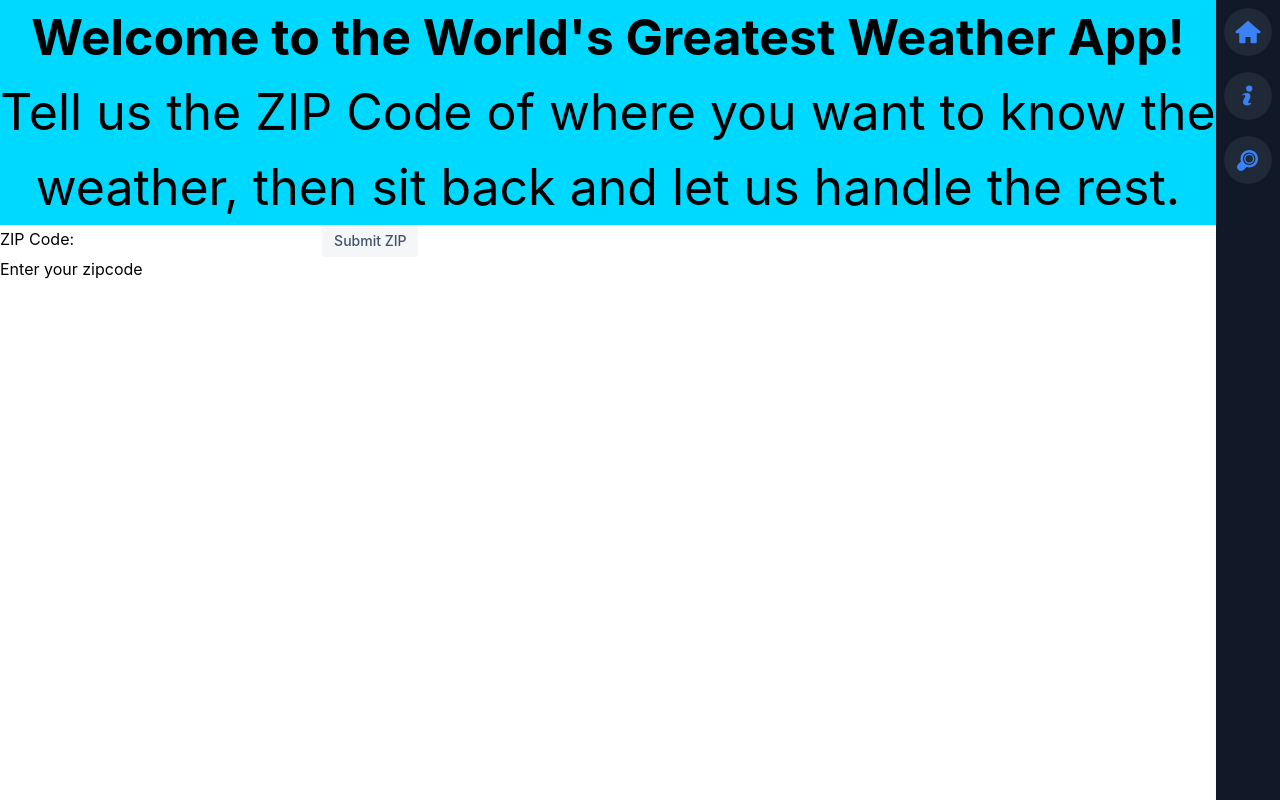
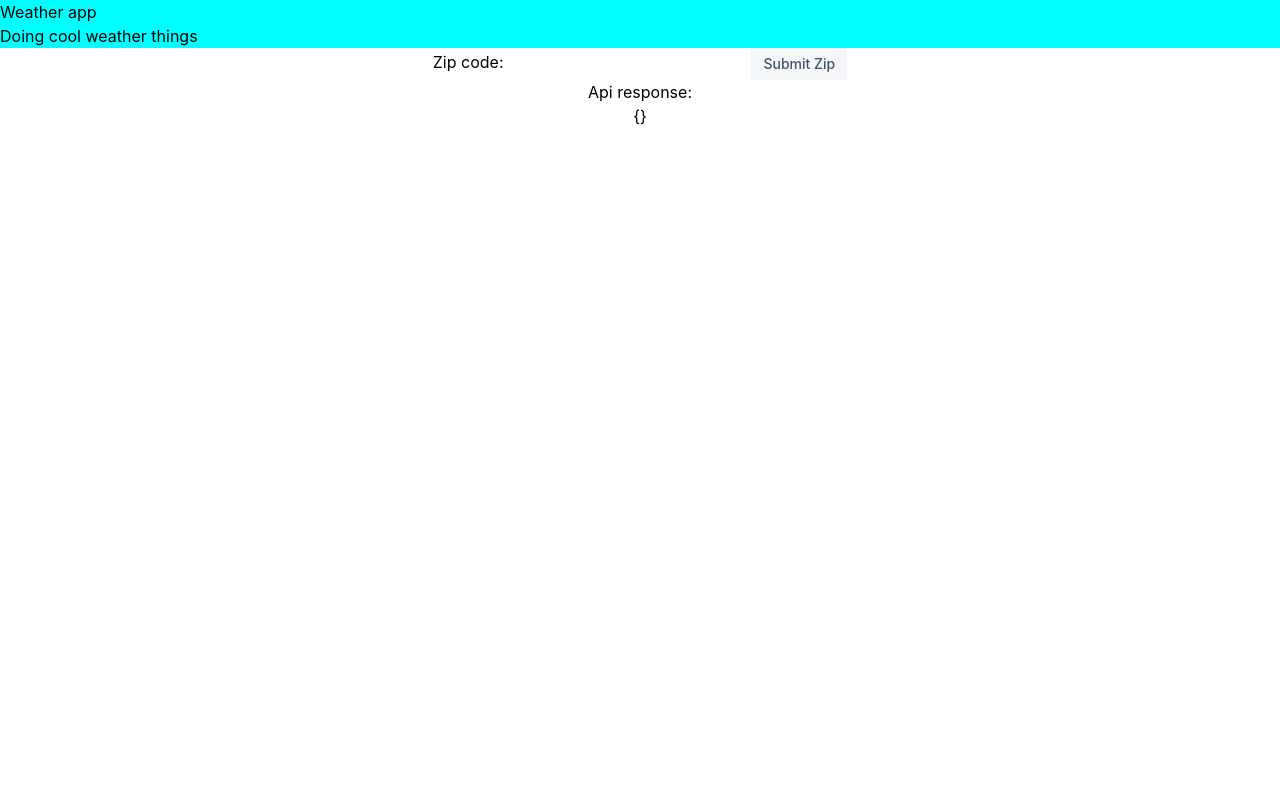
Before and after one commit to professorjrod/Weather-App, a React (Create React App) app: page / in a window 1280 px wide. Built offline with nearby package versions, Linux system fonts and the light colour scheme.

Commit message:
Revert "Staging1"

```diff
--- a/package.json
+++ b/package.json
@@ -6,10 +6,8 @@
     "@testing-library/jest-dom": "^5.16.4",
     "@testing-library/react": "^13.3.0",
     "@testing-library/user-event": "^13.5.0",
-    "craco": "^0.0.3",
     "react": "^18.2.0",
     "react-dom": "^18.2.0",
-    "react-icons": "^4.4.0",
     "react-scripts": "5.0.1",
     "web-vitals": "^2.1.4"
   },
--- a/src/App.js
+++ b/src/App.js
@@ -5,7 +5,7 @@ function App() {
 
   return (
     <div className="App">
-        <Header/>
+        <Header />
         <Weatherpage />
     </div>
   );
--- a/src/Header.js
+++ b/src/Header.js
@@ -3,11 +3,8 @@ import React from 'react';
 function Header(){
     return(
         <div className="header">
-            <b>
-                <h1>Welcome to the World's Greatest Weather App!</h1>
-            </b>
-            <h4>Tell us the ZIP Code of where you want to know the weather, then
-                sit back and let us handle the rest.</h4>
+            <h1>Weather app</h1>
+            <h4>Doing cool weather things</h4>
         </div>
     )
 }
--- a/src/Sidebar.js
+++ /dev/null
@@ -1,28 +0,0 @@
-import { TiWeatherCloudy, TiWeatherDownpour, TiWeatherSunny, TiWeatherNight , TiWeatherPartlySunny, TiWeatherShower, TiWeatherSnow, TiWeatherStormy, TiWeatherWindyCloudy, TiWeatherWindy} from 'react-icons/ti';
-import { TiHome, TiInfoLarge, TiZoom } from 'react-icons/ti';
-import React from 'react'
-const Sidebar = () => {
-    return (
-      <div className="fixed top-0 right-0 h-screen w-16 m-0
-                        flex flex-col
-                        bg-gray-900 text-white shadow-sm">
-        <i><SideBarIcon icon={<TiHome size="30"/>} text="Home" /> </i>
-        <i><SideBarIcon icon={<TiInfoLarge size="30" />}text="Info" /></i>
-        <i><SideBarIcon icon={<TiZoom size="30"/>} text="Search"/> </i>
-      </div>
-    )
-  }
-
-  const SideBarIcon = ({ icon, text }) => {
-    return(
-    <div className="sidebar-icon group flex">
-        {icon}
-        <span className="sidebar-tooltip group-hover:scale-100">
-            {text}
-        </span>
-    </div>
-
-    )
-  }
-
-  export default Sidebar
--- a/src/Weathercard.js
+++ /dev/null
@@ -1,24 +0,0 @@
-import React from 'react';
-import { TiWeatherCloudy, TiWeatherDownpour, TiWeatherSunny, TiWeatherNight , TiWeatherPartlySunny, TiWeatherShower, TiWeatherSnow, TiWeatherStormy, TiWeatherWindyCloudy, TiWeatherWindy} from 'react-icons/ti';
-import { TiHome, TiInfoLarge, TiZoom } from 'react-icons/ti';
-
-function Weathercard({data}){
-    const {temp, feels_like, temp_min, temp_max} = data.main
-    const {main, description} = data.weather[0]
-    const {lat, lon} = data['coord']
-    const {speed} = data['wind']
-    const {country} = data['sys']
-    const city = data.name
-
-    return(
-        <div>
-            <h1>Weather in {city}, {country}</h1>
-            <h3>{main} - {description}</h3>
-            <h3>Temperature: {temp}°C</h3>
-            <h3>Feels like {feels_like}°C with a max of {temp_max} and a low of {temp_min}</h3>
-            <p>Current wind speed of {speed}</p>
-            <p>Station latitude is {lat} and longitude is {lon}</p>
-        </div>
-    )
-}
-export default Weathercard;
--- a/src/Weatherpage.js
+++ b/src/Weatherpage.js
@@ -1,29 +1,34 @@
 import React, {useEffect, useState} from 'react';
 import Weathersettings from './Weathersettings';
-import Sidebar from './Sidebar';
-import Weathercard from './Weathercard';
-import {getWeatherByCoordinates} from './endpoints';
+import config from './config';
 
 function Weatherpage(){
     const [weather, setWeather] = useState({});
-    const [coordinates, setCoordinates] = useState([])
+    const [coordinates, setCoordinates] = useState('')
+
+    const W_API_BASE_URL = "http://api.openweathermap.org"
+
+    const getWeatherByCoordinates = () => {
+        fetch(`http://api.openweathermap.org/data/2.5/weather?lat=${coordinates[0]}&lon=${coordinates[1]}&appid=${config.API_KEY}`)
+        .then(response => response.json())
+        .then(data => setWeather(weather => weather = data))
+    }
 
     useEffect(() =>
     {
-        if(coordinates[0])
+        if(coordinates)
         {
-            getWeatherByCoordinates(coordinates)
-            .then(data => setWeather(data))
+            console.log('coords', coordinates)
+            getWeatherByCoordinates();
         }
-    }, [coordinates])
-
+    },[coordinates])
 
     return(
-        <>
-                <Sidebar />
-                <Weathersettings setCoordinates={setCoordinates}/>
-                {Object.keys(weather)[0] ? <Weathercard data={weather}/> : <div>Enter your zipcode</div>}
-        </>
+        <div className="weatherContainer">
+            <Weathersettings setCoordinates={setCoordinates}/>
+            <h1 className="">Api response:</h1>
+            <p>{JSON.stringify(weather)}</p>
+        </div>
     )
 }
 export default Weatherpage;
--- a/src/Weathersettings.js
+++ b/src/Weathersettings.js
@@ -1,8 +1,7 @@
 import React, {useState} from 'react'
 import config from './config';
-import {getCoordinatesByZipcode} from './endpoints';
 
-function Weathersettings({setCoordinates})
+function Weathersettings(props)
 {
     const [zipCode, setZipCode] = useState('')
 
@@ -14,18 +13,21 @@ function Weathersettings({setCoordinates})
         e.preventDefault();
 
         if(zipCode) {
-        getCoordinatesByZipcode(zipCode)
-        .then(weather => setCoordinates([weather.lat,weather.lon]))
+        getCoordinatesByZipcode();
         }
     }
 
-
+    const getCoordinatesByZipcode = () => {
+        fetch(`http://api.openweathermap.org/geo/1.0/zip?zip=${zipCode}&appid=${config.API_KEY}`)
+        .then(response => response.json())
+        .then(data => props.setCoordinates([data.lat, data.lon]))
+    }
 
     return(
-        <div className="weatherInput content-center">
-            <label>ZIP Code:</label>
+        <div>
+            <label>Zip code:</label>
             <input type="text" value={zipCode} onChange={handleSearch}></input>
-            <button onClick={handleSubmit}>Submit ZIP</button>
+            <button onClick={handleSubmit}>Submit Zip</button>
         </div>
     )
 }
--- a/src/endpoints.js
+++ /dev/null
@@ -1,19 +0,0 @@
-import React from 'react'
-import config from './config';
-
-const W_API_BASE_URL = "http://api.openweathermap.org"
-
-function getWeatherByCoordinates(coordinates){
-    return(
-    fetch(`${W_API_BASE_URL}/data/2.5/weather?lat=${coordinates[0]}&lon=${coordinates[1]}&units=metric&appid=${config.API_KEY}`)
-    .then(response => response.json()))
-}
-
-function getCoordinatesByZipcode  (zipCode)  {
-    return (
-    fetch(`${W_API_BASE_URL}/geo/1.0/zip?zip=${zipCode}&appid=${config.API_KEY}`)
-    .then(response => response.json())
-    )
-}
-
-export {getWeatherByCoordinates, getCoordinatesByZipcode}
--- a/src/index.css
+++ b/src/index.css
@@ -2,24 +2,6 @@
 @tailwind components;
 @tailwind utilities;
 
-@layer components {
-  .sidebar-icon {
-    @apply relative flex items-center justify-center
-           w-12 h-12 w-12 mx-auto mt-2 mb-2 shadow-sm
-           bg-gray-800 text-blue-500
-           hover:bg-blue-700 hover:text-white
-           rounded-3xl hover:rounded-xl
-           transition-all duration-300 ease-linear
-           cursor-pointer
-  }
-  .sidebar-tooltip {
-    @apply absolute w-auto p-2 m-2 min-w-max right-20
-            bg-blue-700 text-white
-            rounded-lg shadow-lg
-            opacity-100 transition-all duration-100 ease-linear
-            pointer-events-none scale-0
-  }
-}
 body {
   margin: 0;
   font-family: -apple-system, BlinkMacSystemFont, 'Segoe UI', 'Roboto', 'Oxygen',
@@ -35,11 +17,7 @@ code {
 }
 
 .header {
-  background-color: rgb(0, 217, 255);
-  text-align: center;
-  font-size: 50px;
-  display: block;
-  max-width: calc(100% - 4rem)
+  background-color: aqua;
 }
 h1,h4 {
   margin: 0;
--- a/src/index.js
+++ b/src/index.js
@@ -1,7 +1,6 @@
 import React from 'react';
 import ReactDOM from 'react-dom/client';
 import './index.css';
-
 import App from './App';
 const root = ReactDOM.createRoot(document.getElementById('root'));
 root.render(
--- a/tailwind.config.js
+++ b/tailwind.config.js
@@ -1,26 +1,10 @@
-const colors = require('tailwindcss/colors')
 /** @type {import('tailwindcss').Config} */
 module.exports = {
-  mode: 'jit',
-  darkMode: 'class',
   content: [
     "./src/**/*.{js,jsx,ts,tsx}",
   ],
   theme: {
-    extend: {
-      colors: {
-        primary: "",
-        secondary: "",
-      }
-    },
+    extend: {},
   },
   plugins: [],
-  variants: {
-
-    extend: {
-      borderRadius: ['hover'],
-
-    },
-
- },
 }
```
Also changed, not shown: 2 other files (tests, documents, lock files or other folders).
